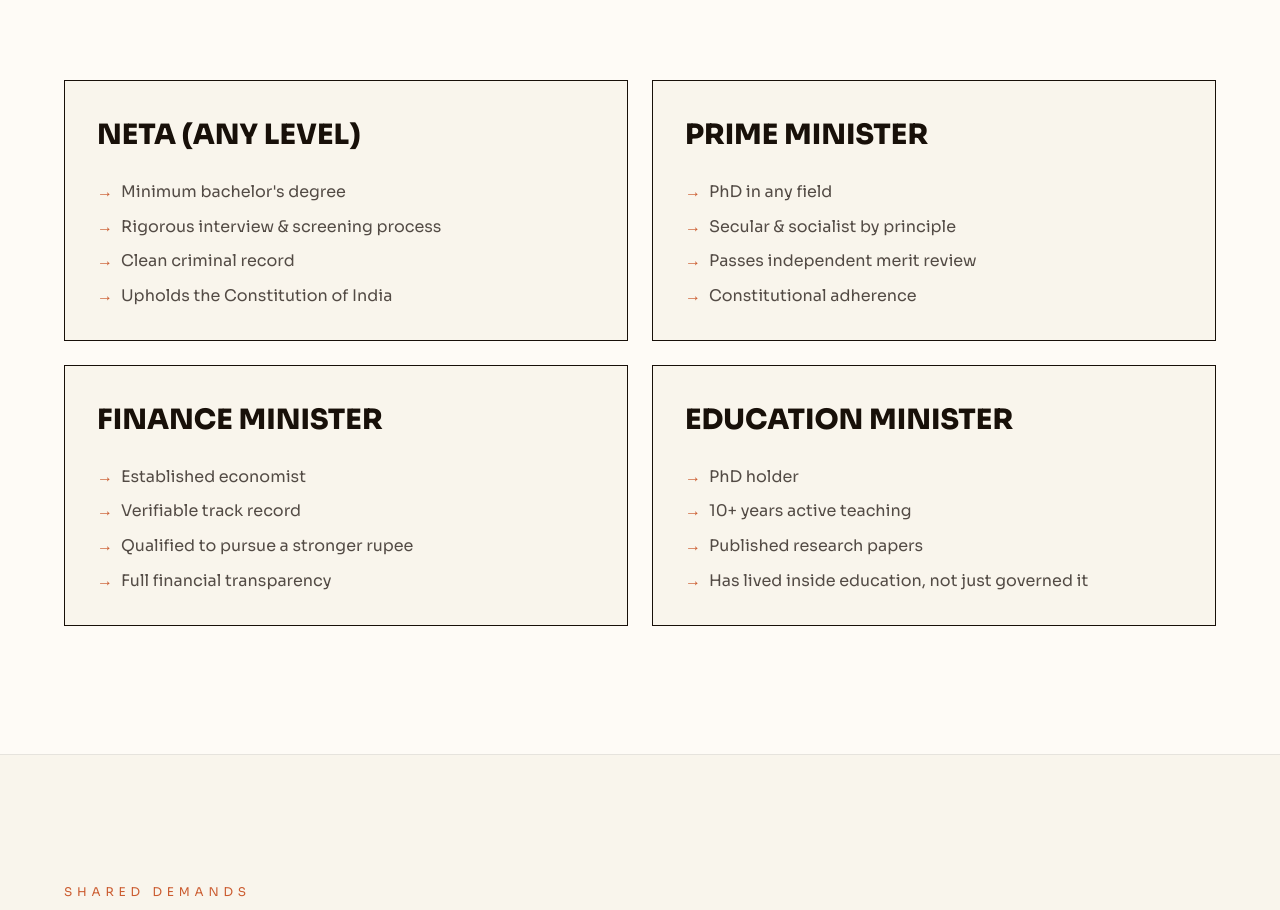
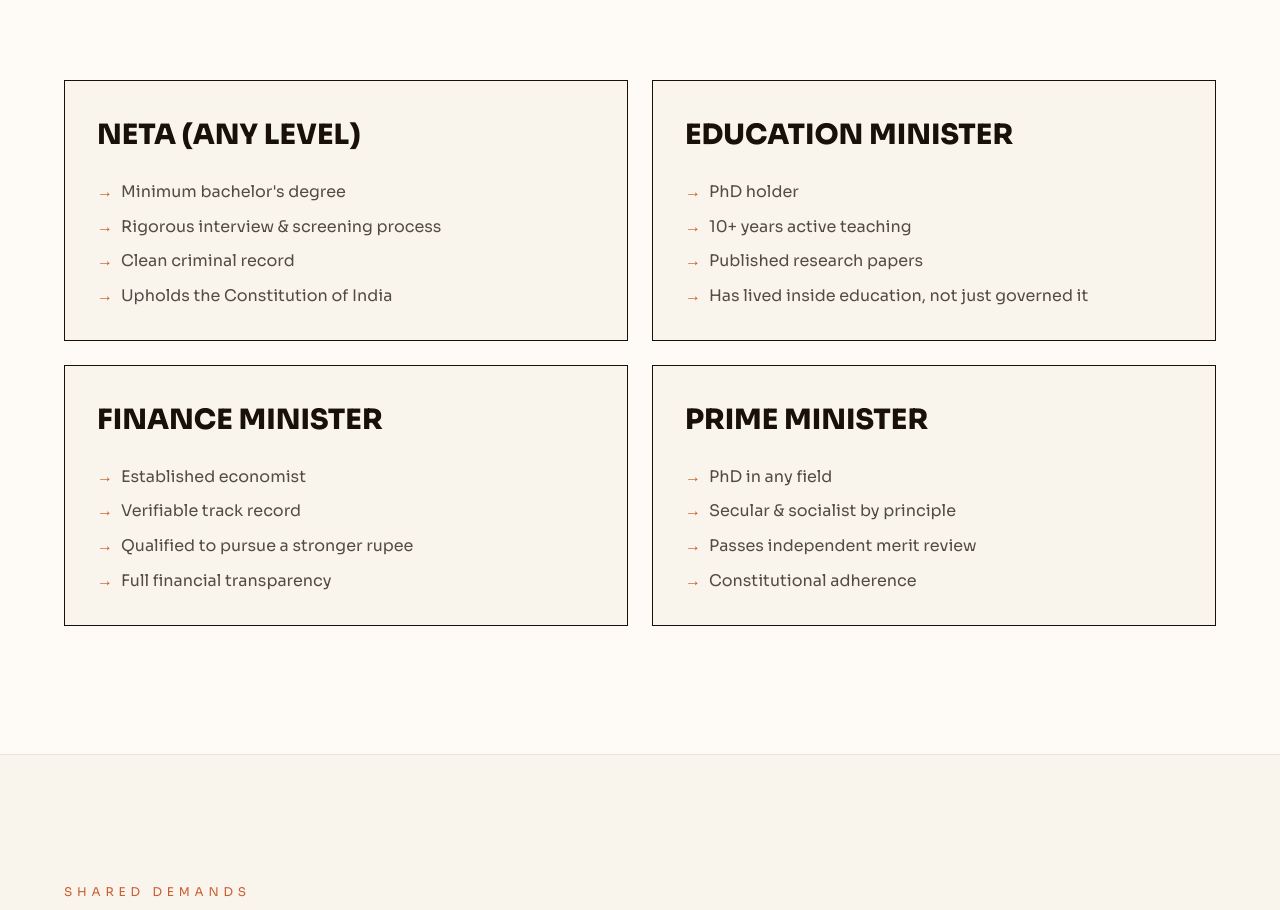
Before and after one commit to besaoct/newgap, a Next.js app: page / in a window 1280 px wide. Shown: the part 8029-8939 px from the top of the page. Built offline with nearby package versions, Linux system fonts and the light colour scheme.

Commit message:
🇮🇳

```diff
--- a/src/app/page.tsx
+++ b/src/app/page.tsx
@@ -313,7 +313,7 @@
           </div>
           <div className="text-stroke text-8xl font-black hidden lg:block select-none font-mono-label">06 WORDS</div>
         </div>
-        <div className="grid grid-cols-1 lg:grid-cols-2 lg:grid-cols-2 gap-px bg-on-surface/10 border border-on-surface/10">
+        <div className="grid grid-cols-1 lg:grid-cols-2 gap-px bg-on-surface/10 border border-on-surface/10">
           {preambleWords.map((w) => (
             <div key={w.numeral} className="group relative p-10 bg-background hover:bg-surface-container-low transition-all duration-500 overflow-hidden reveal-on-scroll min-h-[380px] flex flex-col justify-between">
               <div>
@@ -363,7 +363,7 @@
             </div>
           ))}
         </div>
-        <div className="grid grid-cols-1 lg:grid-cols-2 lg:grid-cols-4 gap-6">
+        <div className="grid grid-cols-1 lg:grid-cols-2 gap-6">
           {rest.map((t) => (
             <div key={t.title} className="brutalist-border p-6 bg-background card-hover reveal-on-scroll">
               <span className="material-symbols-outlined text-on-surface mb-4 block" style={{ fontSize: "1.75rem" }}>{t.icon}</span>
--- a/src/data/content.ts
+++ b/src/data/content.ts
@@ -227,12 +227,12 @@
     ]
   },
   {
-    role: "Prime Minister",
+    role: "Education Minister",
     requirements: [
-      "PhD in any field",
-      "Secular & socialist by principle",
-      "Passes independent merit review",
-      "Constitutional adherence"
+      "PhD holder",
+      "10+ years active teaching",
+      "Published research papers",
+      "Has lived inside education, not just governed it"
     ]
   },
   {
@@ -245,12 +245,12 @@
     ]
   },
   {
-    role: "Education Minister",
+    role: "Prime Minister",
     requirements: [
-      "PhD holder",
-      "10+ years active teaching",
-      "Published research papers",
-      "Has lived inside education, not just governed it"
+      "PhD in any field",
+      "Secular & socialist by principle",
+      "Passes independent merit review",
+      "Constitutional adherence"
     ]
   }
 ];
```
